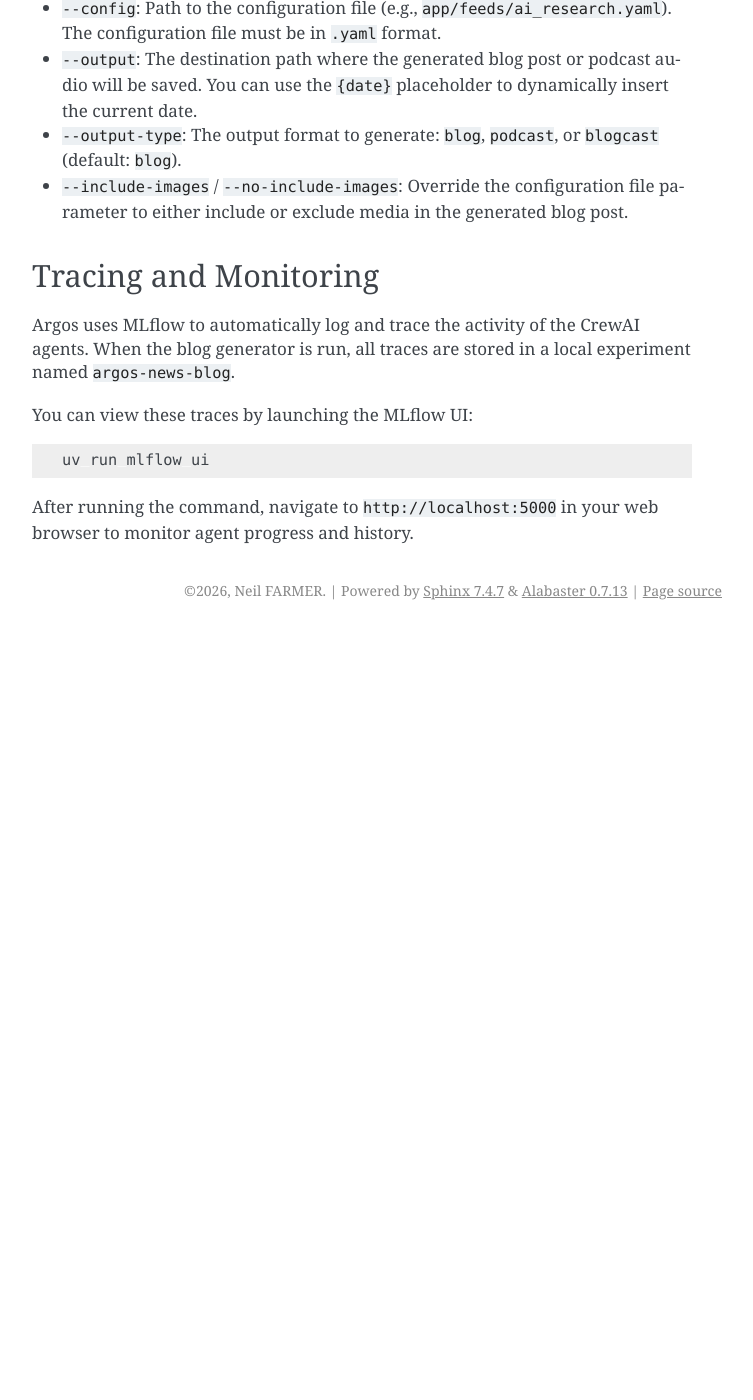
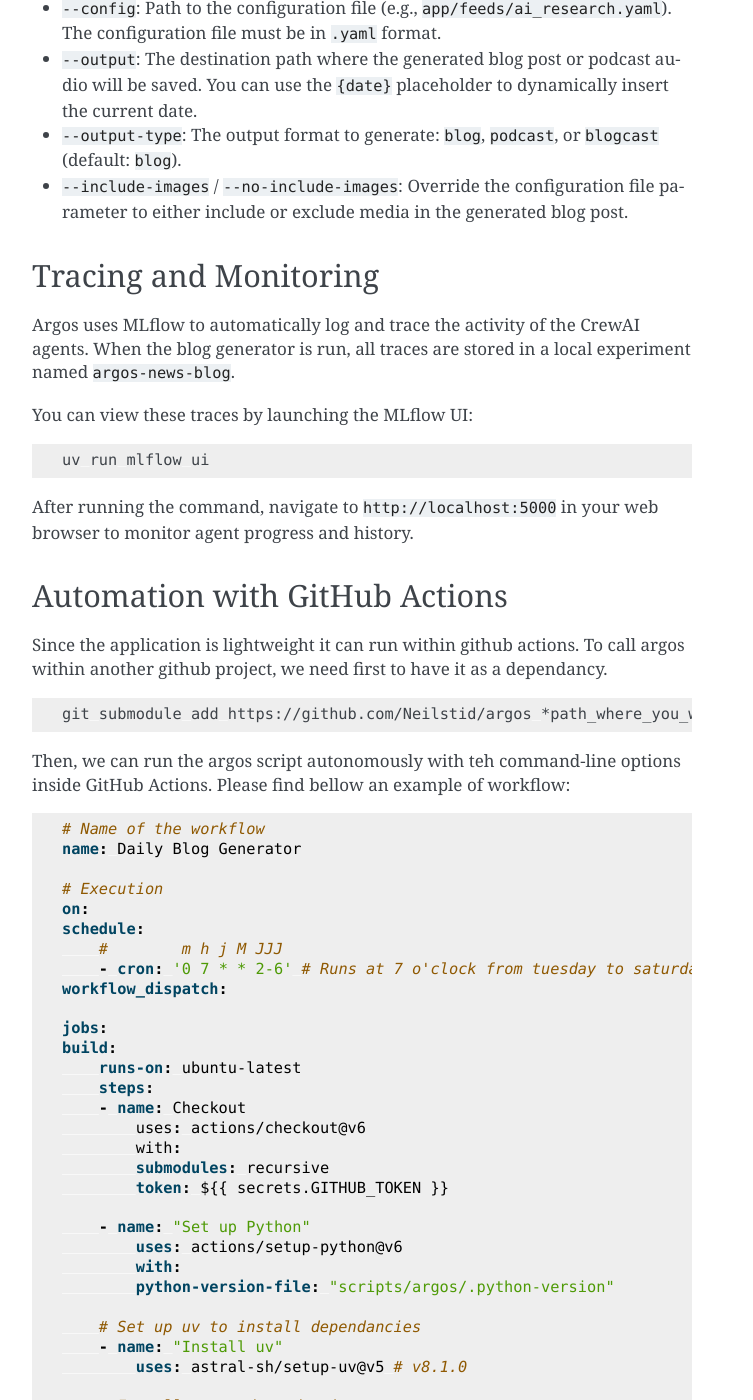
Before and after one commit to Neilstid/argos, a Sphinx documentation site: the page built from docs/source/usage.rst, in a window 1280 px wide and 1400 px high, scrolled down 639 px. Shown: the whole window, without its empty margins (388-1141 px from the left). Built offline with Sphinx 7.4.7, drawn with Linux system fonts in a browser that asks for light colours; before the commit the page ends 1269 px from its top, so only the background shows below that; some of the changed text lies outside the part shown.

```diff
--- a/docs/source/usage.rst
+++ b/docs/source/usage.rst
@@ -47,3 +47,66 @@ You can view these traces by launching the MLflow UI:
     uv run mlflow ui
 
 After running the command, navigate to ``http://localhost:5000`` in your web browser to monitor agent progress and history.
+
+Automation with GitHub Actions
+------------------------------
+
+Since the application is lightweight it can run within github actions. To call argos within another github project, we need first to have it as a dependancy.
+
+.. code-block:: bash
+
+    git submodule add https://github.com/Neilstid/argos *path_where_you_want_it*
+
+Then, we can run the argos script autonomously with teh command-line options inside GitHub Actions. Please find bellow an example of workflow:
+
+.. code-block:: yaml
+
+    # Name of the workflow
+    name: Daily Blog Generator
+
+    # Execution
+    on:
+    schedule:
+        #        m h j M JJJ
+        - cron: '0 7 * * 2-6' # Runs at 7 o'clock from tuesday to saturday included
+    workflow_dispatch:
+
+    jobs:
+    build:
+        runs-on: ubuntu-latest
+        steps:
+        - name: Checkout
+            uses: actions/checkout@v6
+            with:
+            submodules: recursive
+            token: ${{ secrets.GITHUB_TOKEN }}
+
+        - name: "Set up Python"
+            uses: actions/setup-python@v6
+            with:
+            python-version-file: "scripts/argos/.python-version"
+
+        # Set up uv to install dependancies
+        - name: "Install uv"
+            uses: astral-sh/setup-uv@v5 # v8.1.0
+
+        # Install argos dependancies
+        - name: "Set up Python"
+            working-directory: scripts/argos
+            run: uv sync --locked --all-extras --dev
+
+        # Modify here the arguments for argos base on what you desire
+        - name: "run script"
+            working-directory: scripts/argos
+            run: uv run main.py --config app/feeds/ai_research.yaml --output-type blogcast  --output ../../content/post/daily_ai/daily_ai_{date}.md
+            env:
+            MISTRAL_API_KEY: ${{ secrets.MISTRAL_API_KEY }}
+
+        # Commit and push the post
+        - name: Commit and Push
+            run: |
+            git config --global user.name "github-actions[bot]"
+            git config --global user.email "github-actions[bot]@users.noreply.github.com"
+            git add .
+            git commit -m "Auto: Nouveau post de blog du $(date +'%Y-%m-%d')" || echo "Rien à commiter"
+            git push
```
Also changed, not shown: README.md (+105 -66 lines), assets/argos_banner.png (added).
